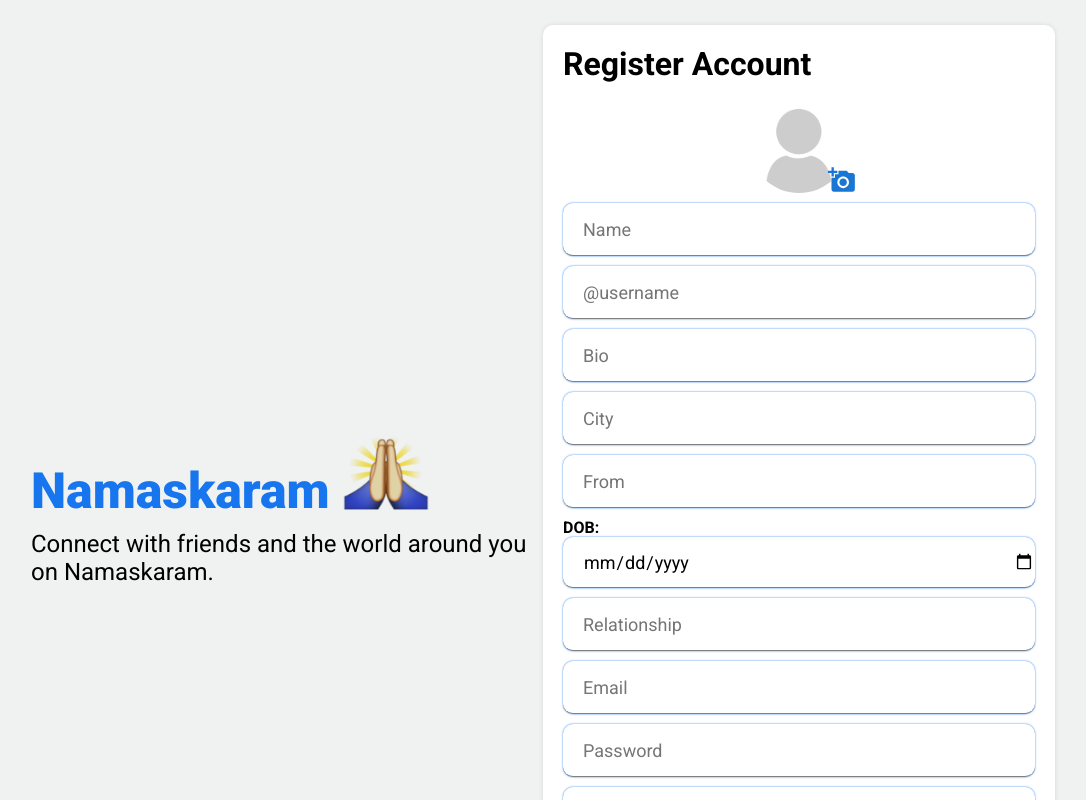
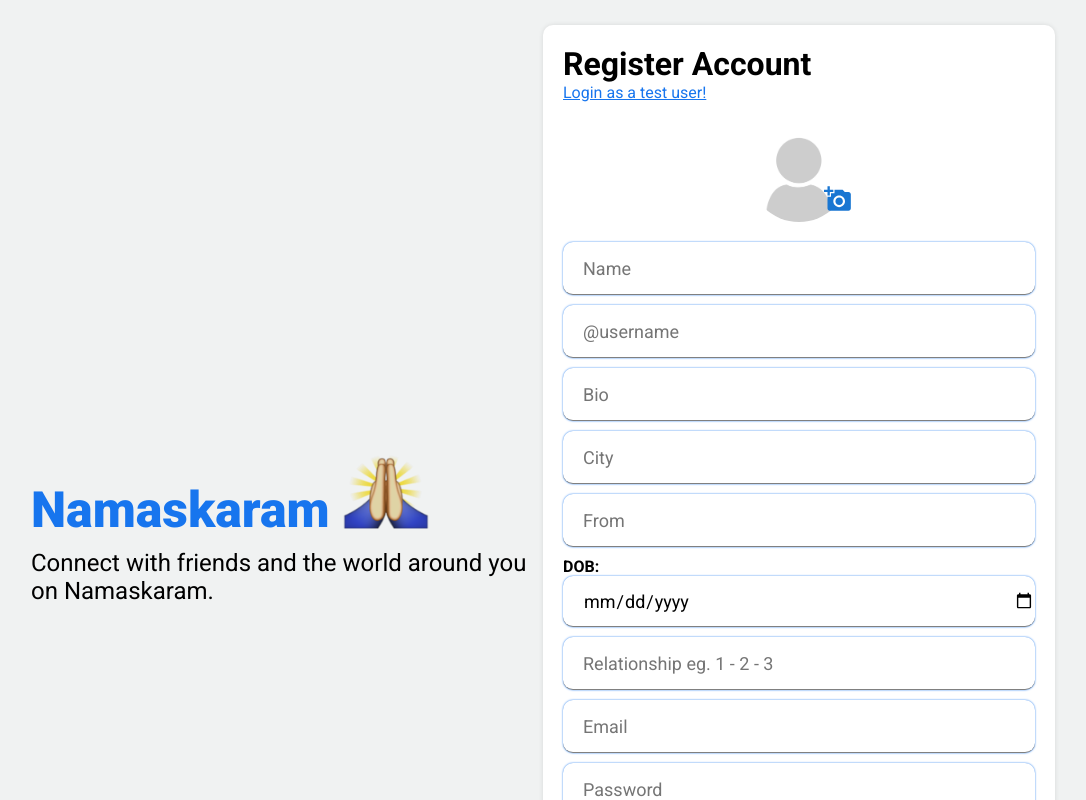
Before and after one commit to Y2K2Anomaly/Namaskaram, a React (Create React App) app in the folder client/: page / in a window 1280 px wide. Shown: the top 800 px of the page, without its empty margins (122-1208 px from the left). Built offline with nearby package versions, Linux system fonts and the light colour scheme; what javascript-time-ago would draw is missing.

Commit message:
added testUser functionality and emoji mart

```diff
--- a/client/package.json
+++ b/client/package.json
@@ -3,6 +3,8 @@
   "version": "0.1.0",
   "private": true,
   "dependencies": {
+    "@emoji-mart/data": "^1.1.2",
+    "@emoji-mart/react": "^1.1.1",
     "@emotion/cache": "^11.11.0",
     "@emotion/react": "^11.11.1",
     "@emotion/serialize": "^1.1.2",
@@ -14,6 +16,7 @@
     "@testing-library/react": "^13.4.0",
     "@testing-library/user-event": "^13.5.0",
     "axios": "^1.4.0",
+    "emoji-mart": "^5.5.2",
     "javascript-time-ago": "^2.5.9",
     "moment": "^2.29.4",
     "react": "^18.2.0",
--- a/client/src/components/post/Post.jsx
+++ b/client/src/components/post/Post.jsx
@@ -69,8 +69,7 @@
 
     const onDeleteClick = async () => {
         try {
-            await axios.delete(`/upload/${post.img.public_id}`);
-
+            post.img.url && await axios.delete(`/upload/${post.img.public_id}`);
             await axios.delete(`/posts/${post._id}`, {
                 data: { userId: currentUser._id },
             });
--- a/client/src/components/rightbar/Rightbar.jsx
+++ b/client/src/components/rightbar/Rightbar.jsx
@@ -150,7 +150,7 @@
                     </div>
                     <div className="rightbarInfoItem">
                         <span className="rightbarInfoKey">Relationship: </span>
-                        <span className="rightbarInfoValue">{user.relationship === 1 ? "Single" : user.relationship === 2 ? "Married" : "-"}</span>
+                        <span className="rightbarInfoValue">{user.relationship === 1 ? "Single" : user.relationship === 2 ? "Committed" : "Polyamory"}</span>
                     </div>
                 </div>
                 <h4 className='rightbarTitle'>User friends: {userFriends.length}</h4>
--- a/client/src/components/share/Share.jsx
+++ b/client/src/components/share/Share.jsx
@@ -4,11 +4,15 @@
 import { AuthContext } from '../../context/AuthContext';
 import axios from 'axios';
 
+import Picker from '@emoji-mart/react';
+import data from '@emoji-mart/data';
+
 const Share = ({ onPostShare }) => {
 
     const { user: currentUser } = useContext(AuthContext);
     const [sameUser, setSameUser] = useState('');
     const [desc, setDesc] = useState('');
+    const [isPickerVisible, setPickerVisible] = useState(false);
 
     const [file, setFile] = useState(null);
 
@@ -101,14 +105,27 @@
                                 onChange={(e) => setFile(e.target.files[0])} />
                         </label>
                         <div className="shareOption">
-                            <EmojiEmotions
-                                htmlColor='goldenrod'
-                                className="shareIcon" />
-                            <span className='shareOptionText'>Feelings</span>
+                            <div className="emojiPicker" onClick={() => setPickerVisible(!isPickerVisible)}>
+                                <EmojiEmotions
+                                    htmlColor='goldenrod'
+                                    className="shareIcon" />
+                                <span className='shareOptionText'>Feelings</span>
+                            </div>
                         </div>
                     </div>
                     <button className="shareButton" type="submit">Share</button>
                 </form>
+                <div className={isPickerVisible ? 'd-block' : 'd-none'}>
+                    <Picker
+                        data={data}
+                        preview="none"
+                        onEmojiSelect={(e) => {
+                            setDesc(e?.native)
+                            setPickerVisible(!isPickerVisible)
+                        }}
+                        theme="light"
+                    />
+                </div>
             </div>
         </div>
     )
--- a/client/src/components/share/share.css
+++ b/client/src/components/share/share.css
@@ -13,6 +13,14 @@
 .shareTop {
     display: flex;
     align-items: center;
+}
+
+.d-block {
+    display: block;
+}
+
+.d-none {
+    display: none;
 }
 
 .shareProfileImg {
--- a/client/src/pages/login/Login.jsx
+++ b/client/src/pages/login/Login.jsx
@@ -3,13 +3,21 @@
 import { loginCall } from "../../apiCalls";
 import { AuthContext } from "../../context/AuthContext";
 import { CircularProgress } from "@mui/material";
-import { useNavigate } from "react-router-dom";
+import { Link, useNavigate } from "react-router-dom";
 
 export default function Login() {
   const email = useRef();
   const password = useRef();
   const { isFetching, dispatch } = useContext(AuthContext);
   const navigate = useNavigate();
+
+  // Login as a test user
+  const getTestUser = (async () => {
+    loginCall(
+      { email: "testuser@gmail.com", password: "123456" },
+      dispatch
+    );
+  })
 
   const handleClick = (e) => {
     e.preventDefault();
@@ -37,6 +45,7 @@
         <div className="loginRight">
           <form className="loginBox" onSubmit={handleClick}>
             <h1>Already Registered?</h1>
+            <Link onClick={() => getTestUser()} className="testUserLogin">Login as a test user!</Link>
             <input
               placeholder="Email"
               type="email"
@@ -59,7 +68,6 @@
                 "Log In"
               )}
             </button>
-            <span className="loginForgot">Forgot Password?</span>
             <button className="loginRegisterButton" onClick={() => navigate('/register')}>
               Create a New Account
             </button>
--- a/client/src/pages/login/login.css
+++ b/client/src/pages/login/login.css
@@ -59,6 +59,18 @@
     box-shadow: 0 0 5px rgba(0, 0, 0, 0.1);
 }
 
+.testUserLogin {
+    color: #1775ee;
+}
+
+.testUserLogin:hover {
+    color: #064ba7;
+}
+
+.testUserLogin:active {
+    color: red;
+}
+
 .loginInput {
     height: 50px;
     border-radius: 10px;
@@ -87,11 +99,6 @@
 
 .loginButton:disabled {
     cursor: not-allowed;
-}
-
-.loginForgot {
-    text-align: center;
-    color: #116de7;
 }
 
 .loginRegisterButton {
--- a/client/src/pages/profile/Profile.jsx
+++ b/client/src/pages/profile/Profile.jsx
@@ -84,11 +84,11 @@
     const onDeleteClick = async ({ pictureType }) => {
         try {
             if (pictureType === 'profilePicture') {
-                await axios.delete(`/upload/${user.profilePicture.public_id}`);
+                user.profilePicture.url && await axios.delete(`/upload/${user.profilePicture.public_id}`);
                 const res = await axios.put(`/users/picture/${currentUser.username}`, user);
                 console.log(res.data);
             } else if (pictureType === 'coverPicture') {
-                await axios.delete(`/upload/${user.coverPicture.public_id}`);
+                user.coverPicture.url && await axios.delete(`/upload/${user.coverPicture.public_id}`);
                 const res = await axios.put(`/users/cover/picture/${currentUser.username}`, user);
                 console.log(res.data);
             }
--- a/client/src/pages/register/Register.jsx
+++ b/client/src/pages/register/Register.jsx
@@ -1,9 +1,11 @@
-import React, { useEffect, useRef, useState } from 'react';
+import React, { useContext, useEffect, useRef, useState } from 'react';
 import "./register.css";
-import { useNavigate } from "react-router-dom";
+import { Link, useNavigate } from "react-router-dom";
 import axios from 'axios';
 import { IconButton } from "@mui/material";
 import { AddAPhoto } from "@mui/icons-material";
+import { loginCall } from '../../apiCalls';
+import { AuthContext } from '../../context/AuthContext';
 
 const Register = () => {
 
@@ -18,6 +20,17 @@
     const bio = useRef();
     const relationship = useRef();
     const navigate = useNavigate();
+
+
+    // Login as a test_user
+    const { dispatch } = useContext(AuthContext);
+
+    const getTestUser = (async () => {
+        loginCall(
+            { email: "testuser@gmail.com", password: "123456" },
+            dispatch
+        );
+    })
 
     const [file, setFile] = useState(null);
     const [profilePicture, setProfilePicture] = useState('');
@@ -96,9 +109,10 @@
                 <div className="registerRight">
                     <form className="registerBox" onSubmit={handleClick}>
                         <h1>Register Account</h1>
+                        <Link onClick={() => getTestUser()} className='testUserLogin'>Login as a test user!</Link>
                         <div className='userImage'>
                             <img src={file ? URL.createObjectURL(file) : "assets/noAvatar.png"} alt="" />
-                            <div className="addImageButton">
+                            <div className="addRegisterImageButton">
                                 <IconButton>
                                     <AddAPhoto color="primary" sx={{ fontSize: 28 }} />
                                     <input
@@ -163,7 +177,7 @@
                         <input
                             type="text"
                             className="registerInput"
-                            placeholder="Relationship"
+                            placeholder="Relationship eg. 1 - 2 - 3"
                             ref={relationship}
                             required
                         />
--- a/client/src/pages/register/register.css
+++ b/client/src/pages/register/register.css
@@ -62,6 +62,7 @@
     position: relative;
     width: 100px;
     height: 100px;
+    padding: 10px;
 }
 
 .userImage img {
@@ -71,19 +72,31 @@
     object-fit: cover;
 }
 
-.addImageButton {
+.addRegisterImageButton {
     position: absolute;
-    top: 90%;
-    left: 80%;
+    top: 54%;
+    left: 64%;
 }
 
-.addImageButton input {
+.addRegisterImageButton input {
     position: absolute;
     top: 25%;
     left: -210%;
     opacity: 0;
     z-index: 999;
     cursor: pointer;
+}
+
+.testUserLogin {
+    color: #1775ee;
+}
+
+.testUserLogin:hover {
+    color: #064ba7;
+}
+
+.testUserLogin:active {
+    color: red;
 }
 
 .registerInput {
```
Also changed, not shown: 2 other files (tests, documents, lock files or other folders).
